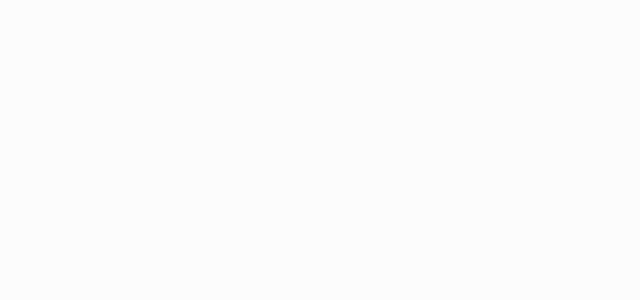
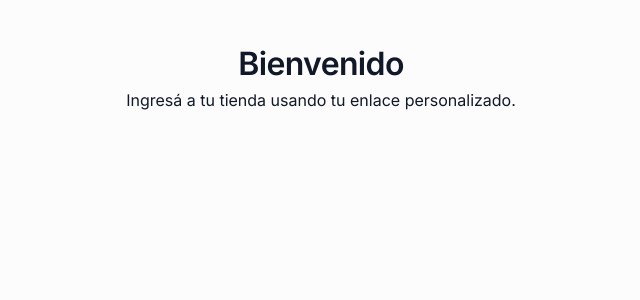
Before and after one commit to LautaroAcosta1/MiTiendaWeb, a React (Vite) app in the folder frontendLore/: page / in a window 1280 px wide. Before the commit this address had no page. Shown: the top 300 px of the page, without its empty margins (319-959 px from the left). Built offline with nearby package versions, Linux system fonts and the light colour scheme.

Commit message:
Se agrega un Home provisorio.

```diff
--- a/frontendLore/src/App.jsx
+++ b/frontendLore/src/App.jsx
@@ -6,12 +6,14 @@ import AdminPanel from "./pages/AdminPanel";
 import ProtectedRoute from "./components/ProtectedRoute";
 import { AuthProvider } from "./context/AuthContext";
 import StoreSettings from "./components/StoreSettings";
+import Home from "./pages/Home";
 
 function App() {
   return (
     <AuthProvider>
       <BrowserRouter>
         <Routes>
+          <Route path="/" element={<Home />} />
           <Route path="/admin" element={<AdminLogin />} />
           <Route path="/admin/register" element={<AdminRegister />} />
           <Route path="/:slug/admin/settings" element={<StoreSettings />} />
--- a/frontendLore/src/api/axios.js
+++ b/frontendLore/src/api/axios.js
@@ -1,7 +1,7 @@
 import axios from "axios";
 
 const api = axios.create({
-  baseURL: "http://localhost:3001/api",
+  baseURL: "https://mitiendaweb.onrender.com/",
 });
 
 api.interceptors.request.use(
--- /dev/null
+++ b/frontendLore/src/pages/Home.jsx
@@ -0,0 +1,8 @@
+export default function Home() {
+  return (
+    <div style={{ padding: "40px", textAlign: "center" }}>
+      <h1>Bienvenido</h1>
+      <p>Ingresá a tu tienda usando tu enlace personalizado.</p>
+    </div>
+  );
+}
```
